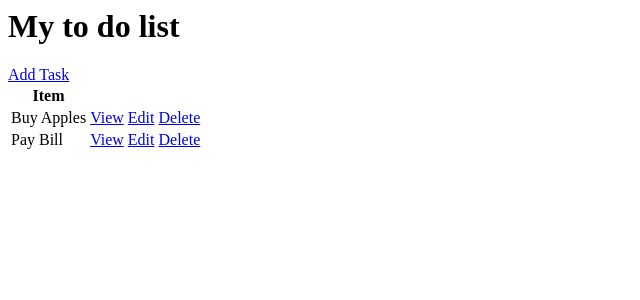
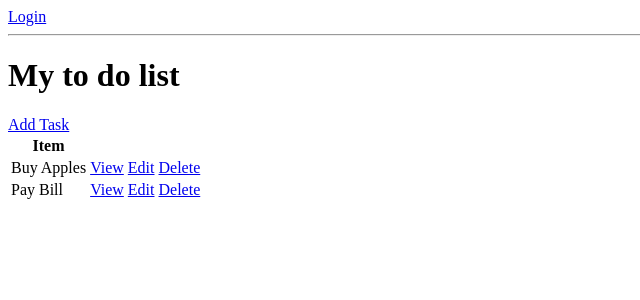
Before and after one commit to m-sounak/todo, a Django app: page / in a window 1280 px wide. Shown: the top 300 px of the page, without its empty margins (0-640 px from the left). Run offline with Django 3.2, Linux system fonts and the light colour scheme; data comes from the database, SQL or seed files in the repository; both versions use the stored data as it was after the commit.

Commit message:
login-logout

```diff
--- a/base/templates/base/task_list.html
+++ b/base/templates/base/task_list.html
@@ -1,4 +1,13 @@
+{% if request.user.is_authenticated %}
+    <p>{{request.user}}</p>
+    <a href="{% url 'logout' %}">Logout</a>
+{% else %}
+    <a href="{% url 'login' %}">Login</a>
+{% endif %}
+
+<hr>
 <h1>My to do list</h1>
+
 <a href="{% url 'task-create' %}">Add Task</a>
 
 <table>
--- a/base/urls.py
+++ b/base/urls.py
@@ -1,7 +1,10 @@
 from django.urls import path
-from .views import TaskList, TaskDetail, TaskCreate, TaskUpdate, TaskDelete
+from .views import TaskList, TaskDetail, TaskCreate, TaskUpdate, TaskDelete, CustomLoginView
+from django.contrib.auth.views import LogoutView
 
 urlpatterns = [
+    path('login/', CustomLoginView.as_view(), name='login'),
+    path('logout/', LogoutView.as_view(next_page='login'), name='logout'),
     path('', TaskList.as_view(), name='tasks'),
     path('tasks/<int:pk>/', TaskDetail.as_view(), name='task'),
     path('task-update/<int:pk>/', TaskUpdate.as_view(), name='task-update'),
--- a/base/views.py
+++ b/base/views.py
@@ -4,8 +4,17 @@ from django.views.generic.list import ListView
 from django.views.generic.detail import DetailView
 from django.views.generic.edit import CreateView, UpdateView, DeleteView
 from django.urls import reverse_lazy
+from django.contrib.auth.views import LoginView
 
 # Create your views here.
+
+class CustomLoginView(LoginView):
+    template_name = 'base/login.html'
+    fields = '__all__'
+    redirect_authenticated_user = True
+
+    def get_success_url(self):
+        return reverse_lazy('tasks')
 
 class TaskList(ListView):
     model = Task
```
Also changed, not shown: base/templates/base/login.html (added, +7 -0 lines), db.sqlite3.
